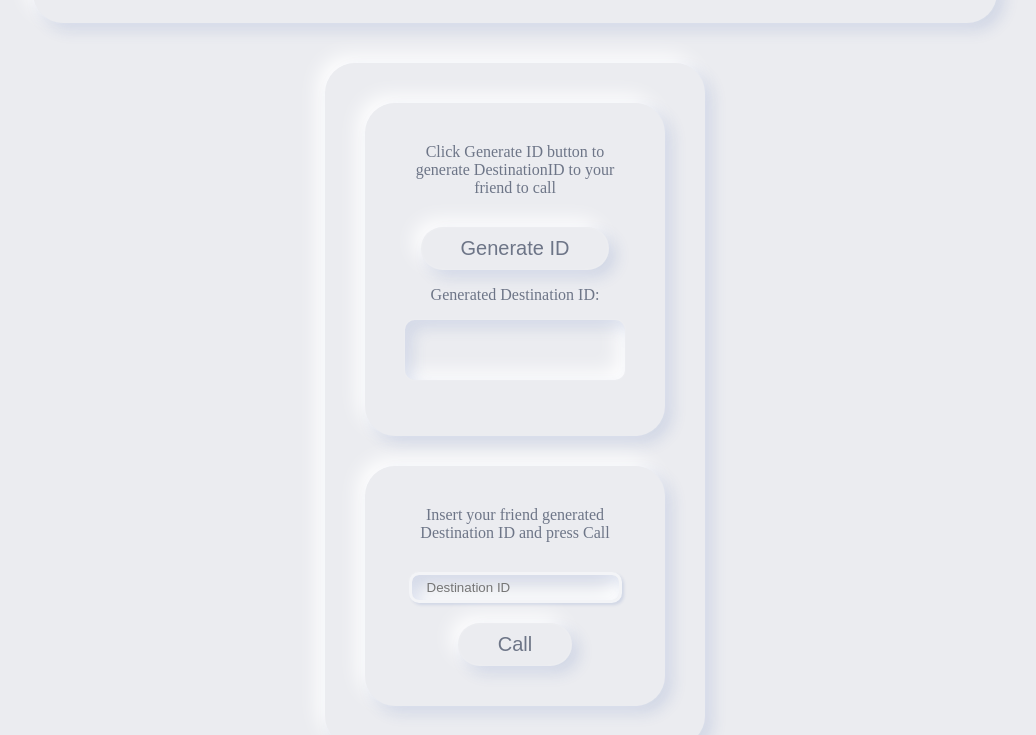
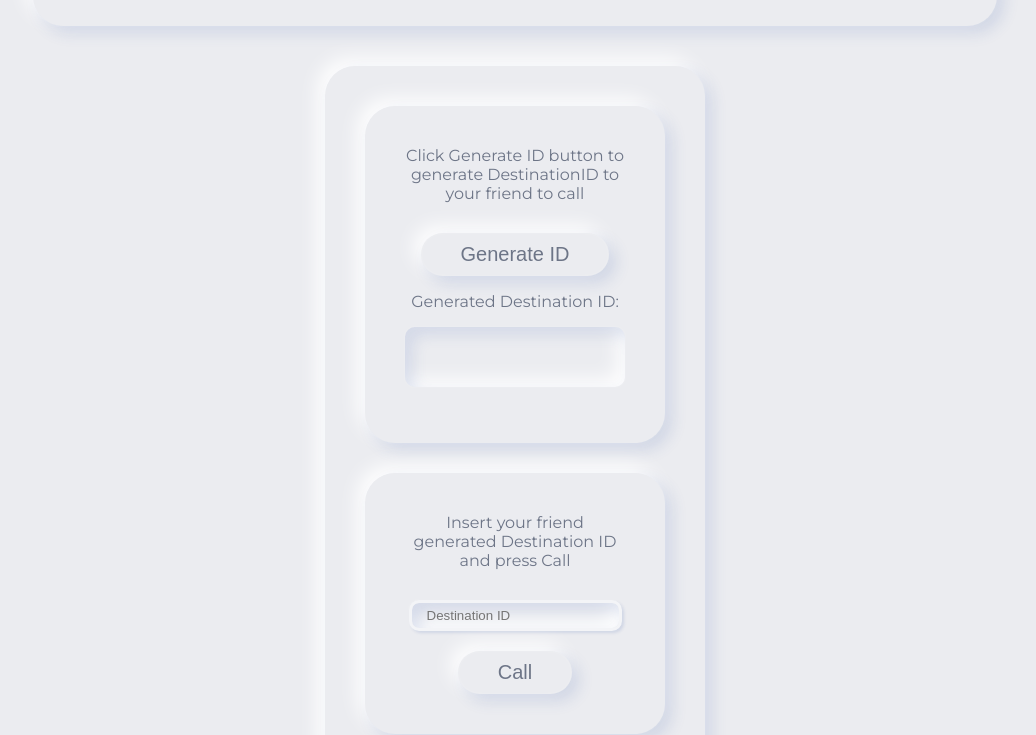
Before and after one commit to sulthonuladib/gabut-voice-call, a plain HTML site: page index.html in a window 1280 px wide. Shown: the part 211-946 px from the top of the page, without its empty margins (125-1161 px from the left). Drawn offline with Linux system fonts and the light colour scheme.

Commit message:
add Montserrat font

```diff
--- a/css/styles.css
+++ b/css/styles.css
@@ -6,6 +6,7 @@
 body {
     background-color: var(--back-color);
     text-align: center;
+    font-family: Montserrat;
 }
 
 audio {
--- a/index.html
+++ b/index.html
@@ -4,6 +4,7 @@
 <head>
     <title>voiceapp</title>
     <link rel="stylesheet" href="./css/styles.css">
+    <link href="https://fonts.googleapis.com/css2?family=Montserrat&family=Roboto&display=swap" rel="stylesheet">
     <!-- <link rel="stylesheet" href="https://cdnjs.cloudflare.com/ajax/libs/twitter-bootstrap/4.1.3/css/bootstrap.min.css"> -->
 
 </head>
```
Also changed, not shown: 1 other file.
